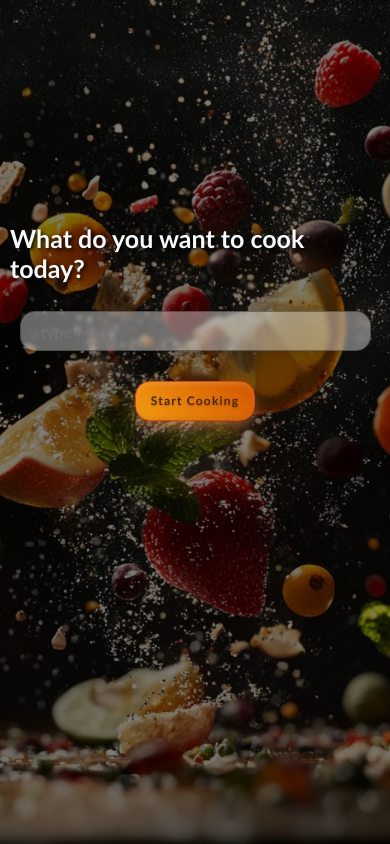
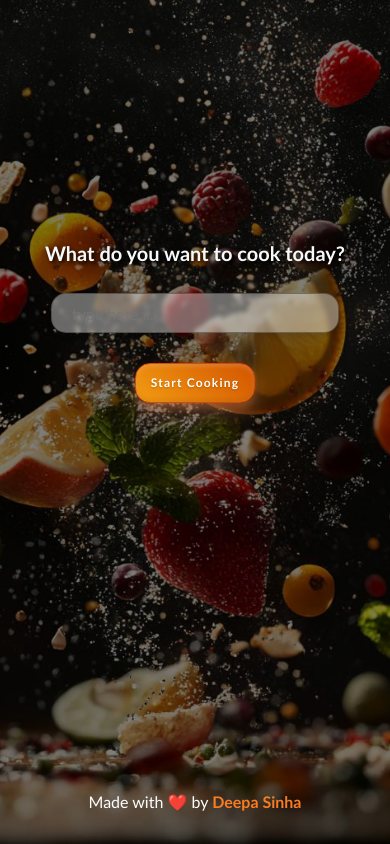
Before and after one commit to deepa-sinha/The-CookBook, a plain HTML site: page index.html in a window 390 px wide. Drawn offline with nearby package versions, Linux system fonts and the light colour scheme.

Commit message:
added footer, fixed few mobile design issues

```diff
--- a/index.html
+++ b/index.html
@@ -22,8 +22,8 @@
                 <p class="alert animate__animated animate__fadeInUp"><i class="fa-solid fa-triangle-exclamation"></i>   Wow, really? You couldn't think of a recipe name?</p>
             </div>
 
-
         </div>
+        <footer>Made with ❤️ by <a href="https://www.linkedin.com/in/deepa-sinha-34a194238/" target="_blank">Deepa Sinha</a></footer>
     </div>
 
     <div class="loader">
--- a/style.css
+++ b/style.css
@@ -15,6 +15,20 @@ body {
   background-size: cover;
   background-position: center;
   background-repeat: no-repeat;
+}
+
+footer{
+  position: absolute;
+  bottom: 30;
+  width: 100vw;
+  text-align: center;
+  color: #fffefe;
+  a{
+    text-decoration: none;
+    color: rgb(249, 124, 35);
+    font-weight: bolder;
+  }
+
 }
 
 .search-page::before {
@@ -404,7 +418,7 @@ main {
   }
 
   .search-heading {
-    font-size: 25px;
+    font-size: 20px;
     padding: 0 10px;
   }
 
@@ -497,4 +511,8 @@ main {
   .container{
     margin: 0;
   }
+  .search-input, .search-btn{
+    color: #ffffff;
+  }
+
 }
```
